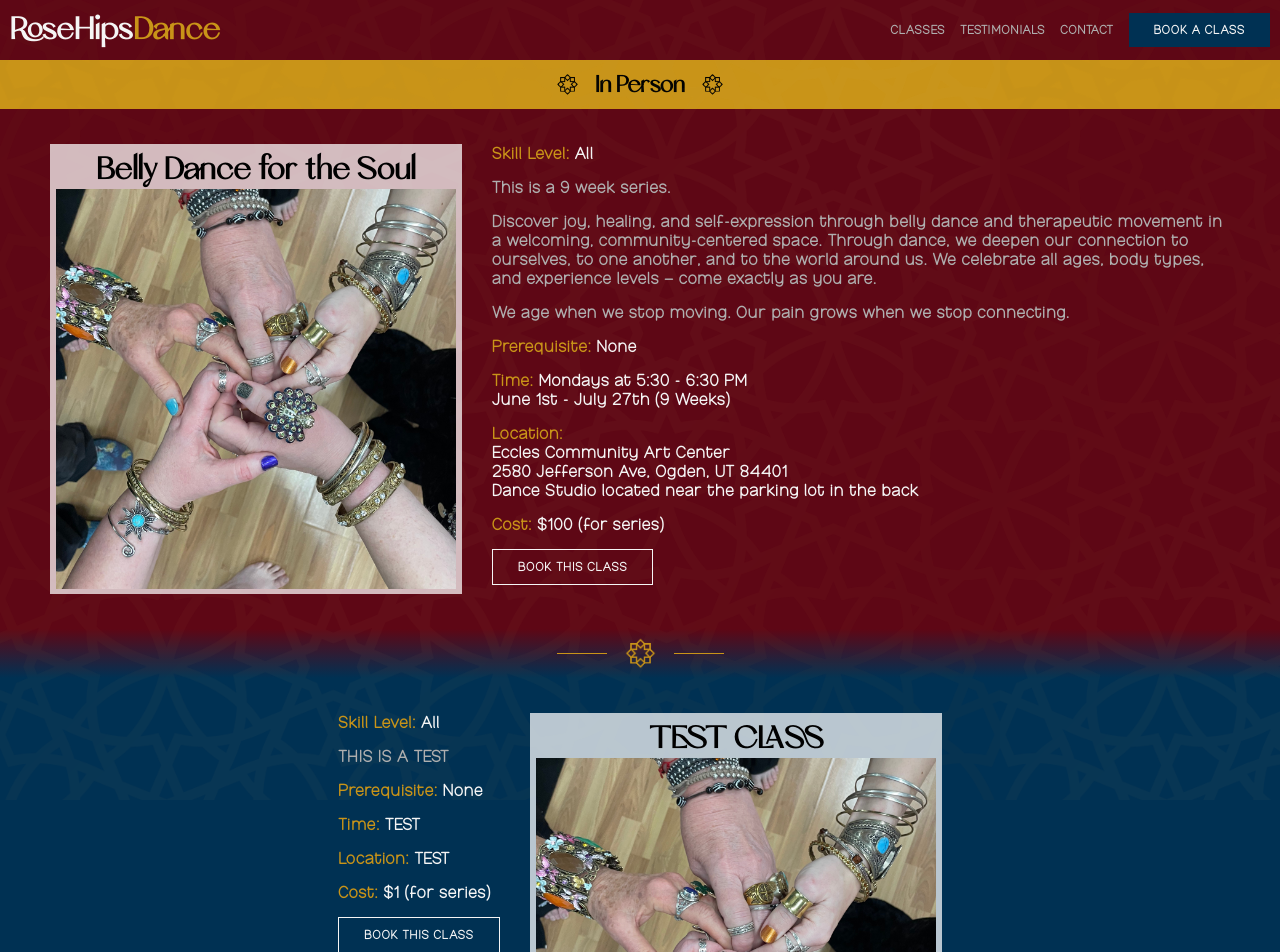
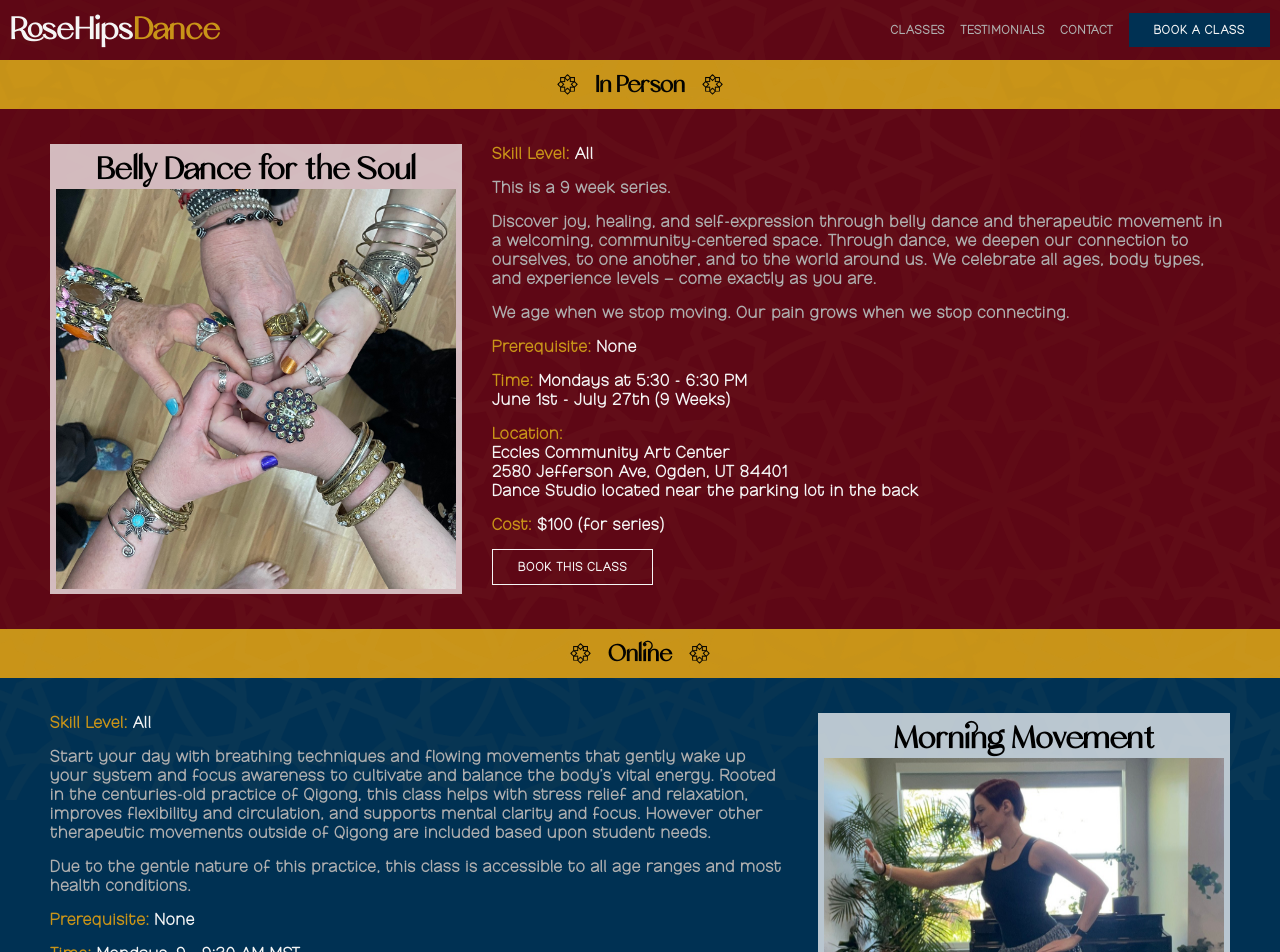
Before and after one commit to tpeschke/rose-hips-dance-typescript, a React (Vite) app in the folder app/: page /classes in a window 1280 px wide. Shown: the top 952 px of the page. Built offline with nearby package versions, Linux system fonts and the light colour scheme.

Commit message:
removing the test class

```diff
--- a/app/src/pages/classes/utilities/classInfo.ts
+++ b/app/src/pages/classes/utilities/classInfo.ts
@@ -31,19 +31,6 @@ const inPerson: ClassInfoInterface[] = [
     time: 'Mondays at 5:30 - 6:30 PM\nJune 1st - July 27th (9 Weeks)',
     location: '\nEccles Community Art Center\n2580 Jefferson Ave, Ogden, UT 84401\nDance Studio located near the parking lot in the back',
     cost: 100,
-    additionalInfo: "To enter the building, use the code 208"
-  },
-    {
-    title: "TEST CLASS",
-    image: "bellyDanceForTheSoul",
-    skillLevel: "All",
-    body: [
-      "THIS IS A TEST"
-    ],
-    prereqs: [],
-    time: 'TEST',
-    location: 'TEST',
-    cost: 1,
     additionalInfo: "To enter the building, use the code 208"
   }
 ];
```
